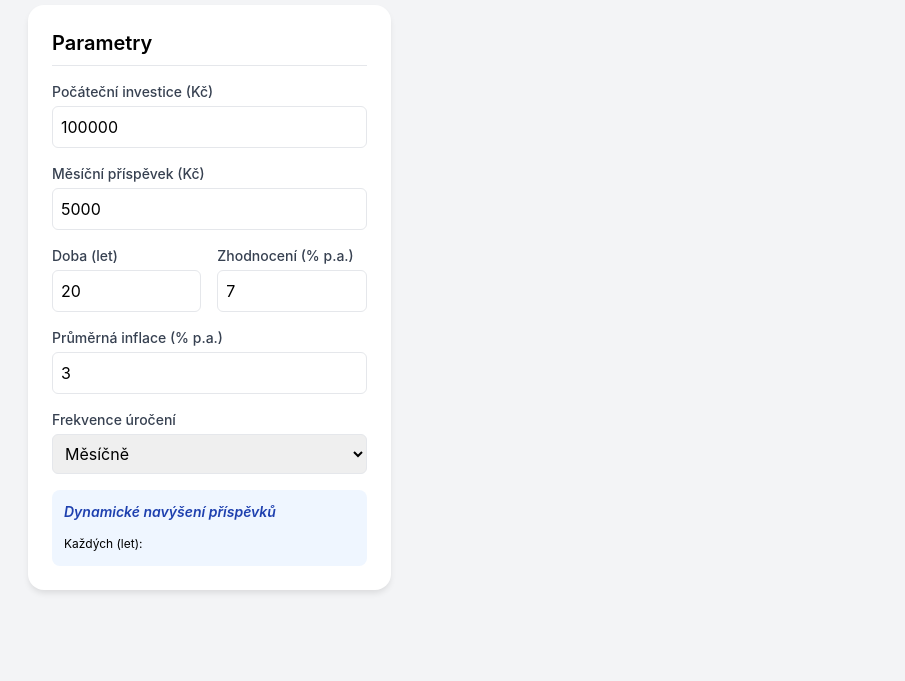
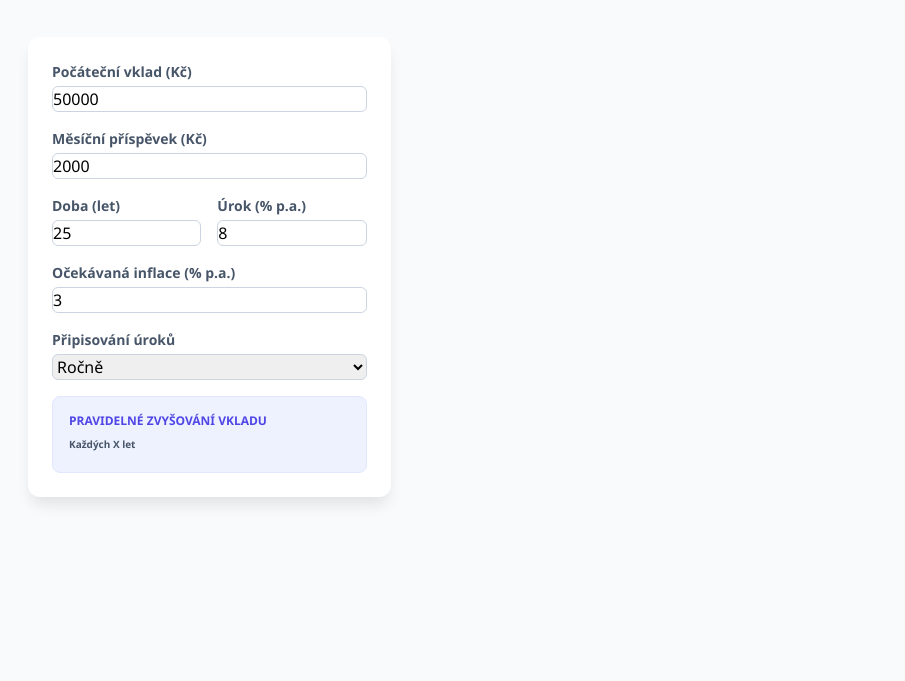
Before and after one commit to adelajarcova-dotcom/kalkulacka, a plain HTML site: page index.html in a window 1280 px wide. Shown: the part 119-800 px from the top of the page, without its empty margins (36-941 px from the left). Drawn offline with nearby package versions, Linux system fonts and the light colour scheme.

Commit message:
Update index.html

```diff
--- a/index.html
+++ b/index.html
@@ -5,63 +5,57 @@
     <meta name="viewport" content="width=device-width, initial-scale=1.0">
     <title>Investiční kalkulačka 2026</title>
     <script src="https://cdn.tailwindcss.com"></script>
-    <script src="https://cdn.jsdelivr.net/npm/chart.js"></script>
+    <script src="https://cdn.jsdelivr.net/npm/chart.js@4.4.1/dist/chart.umd.min.js"></script>
     <style>
-        body { background-color: #f3f4f6; font-family: 'Inter', sans-serif; }
-        .card { background: white; border-radius: 1rem; box-shadow: 0 4px 6px -1px rgba(0,0,0,0.1); }
+        body { background-color: #f8fafc; font-family: 'Segoe UI', Tahoma, Geneva, Verdana, sans-serif; }
+        .card { background: white; border-radius: 12px; box-shadow: 0 10px 15px -3px rgba(0,0,0,0.1); }
+        input, select { border: 1px solid #cbd5e1; padding: 0.5rem; border-radius: 6px; width: 100%; }
+        label { font-size: 0.875rem; font-weight: 600; color: #475569; margin-bottom: 0.25rem; display: block; }
     </style>
 </head>
-<body class="p-4 md:p-8">
+<body class="p-4 md:p-10">
 
 <div class="max-w-6xl mx-auto">
-    <header class="mb-8 text-center">
-        <h1 class="text-3xl font-bold text-slate-800">Profi kalkulačka složeného úročení</h1>
-        <p class="text-slate-500">Plánujte svou finanční budoucnost s přihlédnutím k inflaci i růstu příjmů.</p>
-    </header>
-
-    <div class="grid grid-cols-1 lg:grid-cols-3 gap-8">
-        <div class="card p-6 lg:col-span-1">
-            <h2 class="text-xl font-semibold mb-4 border-b pb-2">Parametry</h2>
-
-            <div class="space-y-4">
-                <div>
-                    <label class="block text-sm font-medium text-gray-700">Počáteční investice (Kč)</label>
-                    <input type="number" id="initialDeposit" value="100000" class="w-full mt-1 p-2 border rounded-md">
+    <div class="text-center mb-10">
+        <h1 class="text-4xl font-extrabold text-gray-900 tracking-tight">Kalkulačka složeného úročení</h1>
+        <p class="mt-2 text-lg text-gray-600">Vizualizace růstu vašeho majetku v čase.</p>
     </div>
 
+    <div class="grid grid-cols-1 lg:grid-cols-12 gap-8">
+        <div class="lg:col-span-4 card p-6 space-y-4">
             <div>
-                    <label class="block text-sm font-medium text-gray-700">Měsíční příspěvek (Kč)</label>
-                    <input type="number" id="monthlyContribution" value="5000" class="w-full mt-1 p-2 border rounded-md">
+                <label>Počáteční vklad (Kč)</label>
+                <input type="number" id="initialDeposit" value="50000">
             </div>
-
+            <div>
+                <label>Měsíční příspěvek (Kč)</label>
+                <input type="number" id="monthlyContribution" value="2000">
+            </div>
             <div class="grid grid-cols-2 gap-4">
                 <div>
-                        <label class="block text-sm font-medium text-gray-700">Doba (let)</label>
-                        <input type="number" id="years" value="20" class="w-full mt-1 p-2 border rounded-md">
+                    <label>Doba (let)</label>
+                    <input type="number" id="years" value="25">
                 </div>
                 <div>
-                        <label class="block text-sm font-medium text-gray-700">Zhodnocení (% p.a.)</label>
-                        <input type="number" id="interestRate" value="7" step="0.1" class="w-full mt-1 p-2 border rounded-md">
+                    <label>Úrok (% p.a.)</label>
+                    <input type="number" id="interestRate" value="8" step="0.1">
                 </div>
             </div>
-
             <div>
-                    <label class="block text-sm font-medium text-gray-700">Průměrná inflace (% p.a.)</label>
-                    <input type="number" id="inflation" value="3" step="0.1" class="w-full mt-1 p-2 border rounded-md">
+                <label>Očekávaná inflace (% p.a.)</label>
+                <input type="number" id="inflation" value="3" step="0.1">
             </div>
-
             <div>
-                    <label class="block text-sm font-medium text-gray-700">Frekvence úročení</label>
-                    <select id="frequency" class="w-full mt-1 p-2 border rounded-md">
+                <label>Připisování úroků</label>
+                <select id="frequency">
                     <option value="12">Měsíčně</option>
                     <option value="4">Kvartálně</option>
-                        <option value="1">Ročně</option>
+                    <option value="1" selected>Ročně</option>
                 </select>
             </div>
-
-                <div class="p-3 bg-blue-50 rounded-lg">
-                    <label class="block text-sm font-semibold text-blue-800 italic">Dynamické navýšení příspěvků</label>
-                    <div class="grid grid-cols-2 gap-2 mt-2">
+            <div class="p-4 bg-indigo-50 rounded-lg border border-indigo-100">
+                <p class="text-xs font-bold text-indigo-600 uppercase mb-2">Pravidelné zvyšování vkladu</p>
+                <div class="grid grid-cols-2 gap-2">
                     <div>
-                            <span class="text-xs">Každých (let):</span>
-                            <input type="number" id="stepYears" value="5" class="w-full p-1 text-sm border rounded
+                        <label class="text-[10px]">Každých X let</label>
+                        <input
```
Lines whose indentation alone changed are shown as unchanged.
